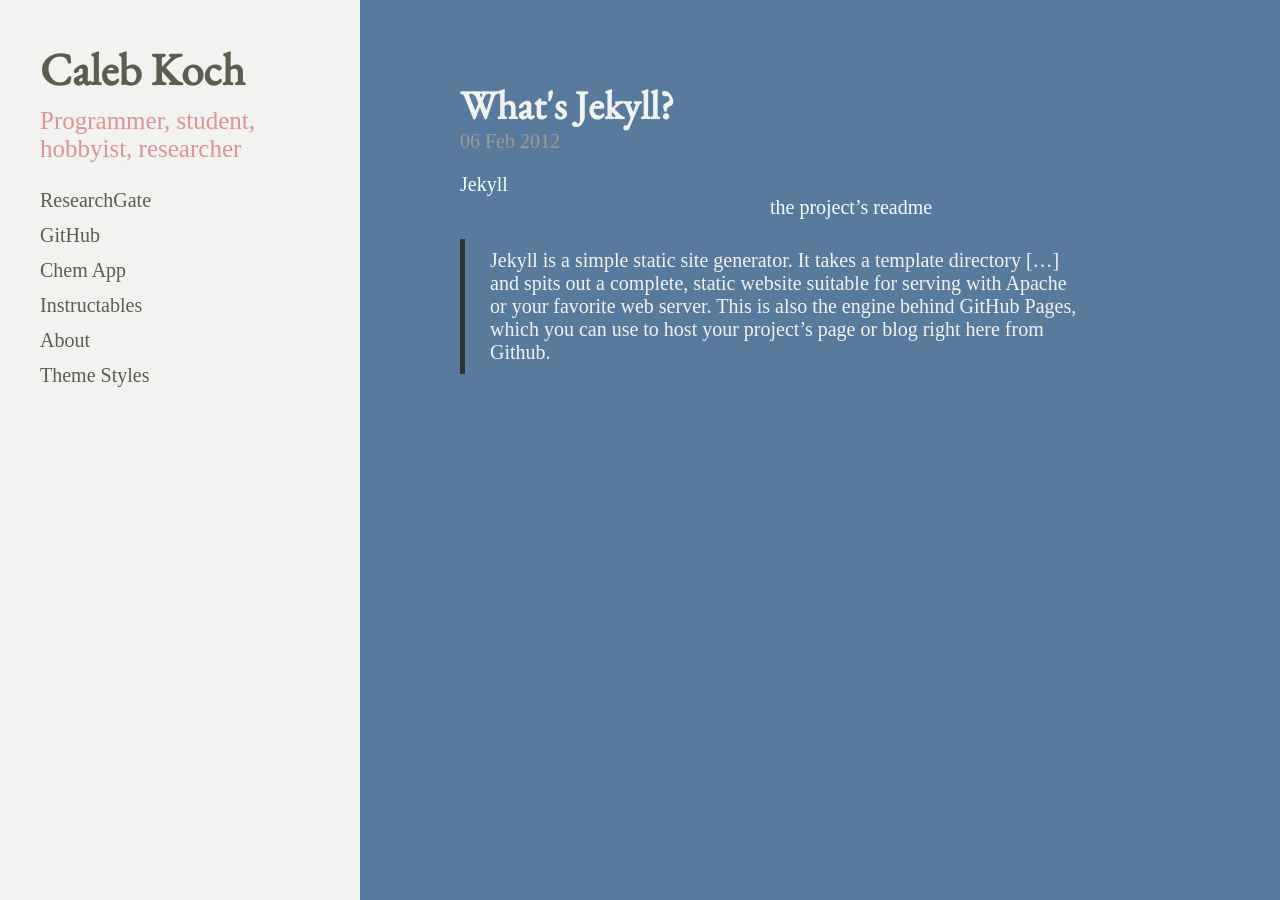
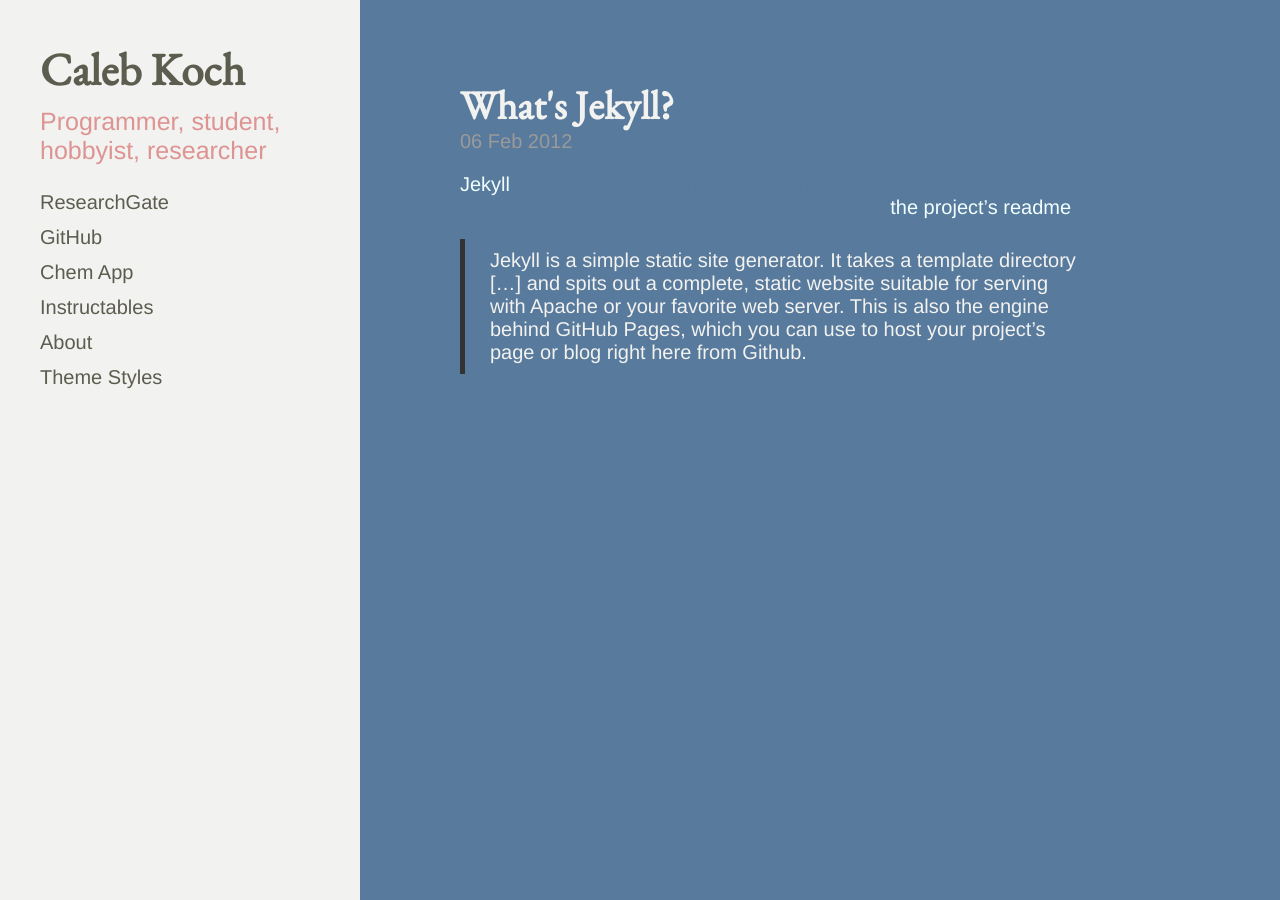
Before and after one commit to cakoch10/cakoch10.github.io, a Jekyll site: the page built from index.html, in a window 1280 px wide. Built offline with Jekyll 4.4.1, drawn with Linux system fonts in a browser that asks for light colours; Markdown is read by kramdown in place of the engine named in the settings; the list of posts is cut into pages by our own code.

Commit message:
Update blackdoc.css

```diff
--- a/public/css/blackdoc.css
+++ b/public/css/blackdoc.css
@@ -17,7 +17,7 @@
  */
 
 html {
-  font-family: "Times New Roman", Helvetica, Arial, sans-serif;
+  font-family: "Tangerine", Helvetica, Arial, sans-serif;
 }
 
 <body style=*background-color:blue*>
```
